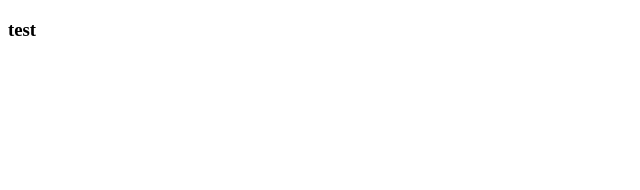
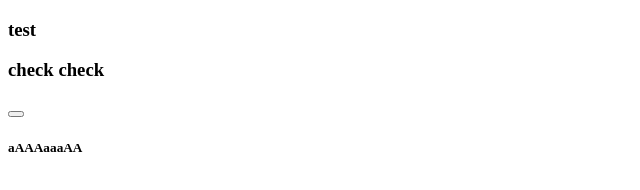
Before and after one commit to ameer1322/git-training, a plain HTML site: page index.html in a window 1280 px wide. Shown: the whole page, without its empty margins (0-640 px from the left). Drawn offline with Linux system fonts and the light colour scheme.

Commit message:
one more test

```diff
--- a/index.html
+++ b/index.html
@@ -10,6 +10,12 @@
 
 <body>
     <h3>test</h3>
+
+
+    <h3>check check</h3>
+    <button></button>
+
+    <h5>aAAAaaaAA</h5>
     <script src="index.js"></script>
 </body>
 
```
